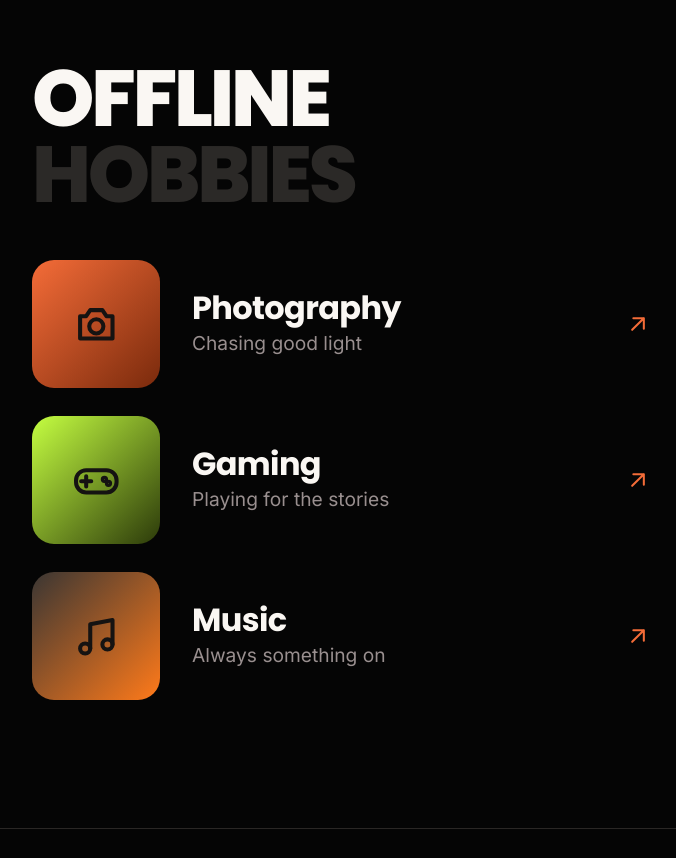
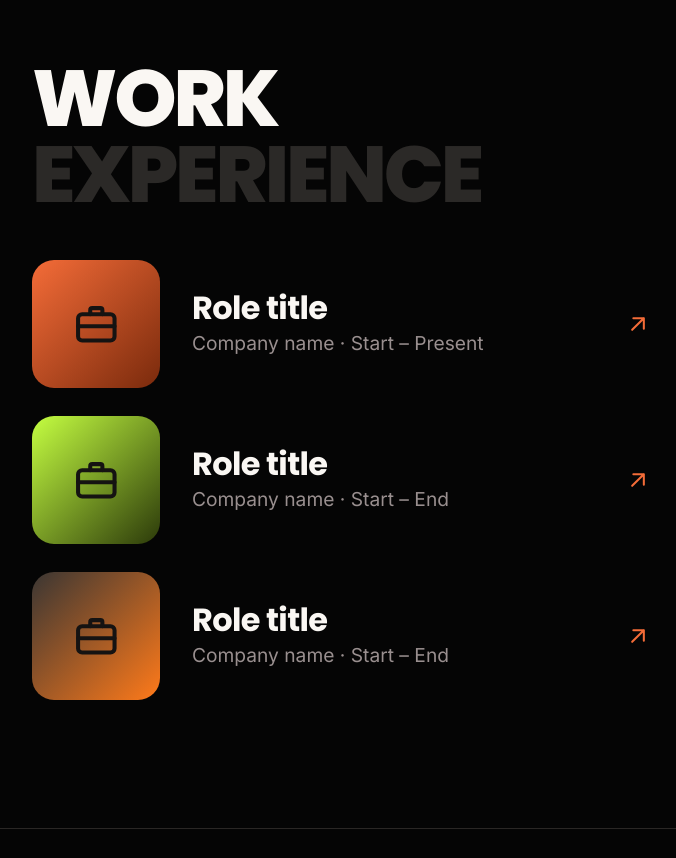
Before and after one commit to Thai2229/personal-website, a plain HTML site: page index.html in a window 1280 px wide. Shown: the part 1192-2050 px from the top of the page, without its empty margins (540-1216 px from the left). Drawn offline with Linux system fonts and the light colour scheme.

Commit message:
Home: recent projects and experience only (in progress)
Co-Authored-By: Claude Sonnet 5.5 <noreply@anthropic.com>
Claude-Session: https://claude.ai/code/session_013AA2twePgRDNoCM5SUjU1S

```diff
--- a/index.html
+++ b/index.html
@@ -53,9 +53,9 @@
 <h2 class="big" id="t-proj"><span>Recent</span> <span class="dim">projects</span></h2>
 <ul class="rows"><li><a class="row" href="https://physicsenginethai.vercel.app" target="_blank" rel="noopener noreferrer" aria-label="Physics Engine, C++ and WebAssembly physics engine, live demo, opens in a new tab"><span class="tile t1" aria-hidden="true"></span><span class="txt"><b>Physics Engine</b><span>C++ and WebAssembly physics engine</span></span><svg class="go" viewBox="0 0 24 24" aria-hidden="true"><path d="M7 17 17 7M8 7h9v9"/></svg></a></li><li><a class="row" href="https://github.com/Thai2229/Tempo" target="_blank" rel="noopener noreferrer" aria-label="Tempo, Typing-rhythm login with PyTorch, code on GitHub, opens in a new tab"><span class="tile t2" aria-hidden="true"></span><span class="txt"><b>Tempo</b><span>Typing-rhythm login with PyTorch</span></span><svg class="go" viewBox="0 0 24 24" aria-hidden="true"><path d="M7 17 17 7M8 7h9v9"/></svg></a></li><li><a class="row" href="https://productivity-app-client-gamma.vercel.app/" target="_blank" rel="noopener noreferrer" aria-label="Productivity App, Pomodoro, job tracker and habits, live demo, opens in a new tab"><span class="tile t3" aria-hidden="true"></span><span class="txt"><b>Productivity App</b><span>Pomodoro, job tracker and habits</span></span><svg class="go" viewBox="0 0 24 24" aria-hidden="true"><path d="M7 17 17 7M8 7h9v9"/></svg></a></li></ul>
 </section>
-<section class="teaser rise" style="--i:6" aria-labelledby="t-off">
-<h2 class="big" id="t-off"><span>Offline</span> <span class="dim">hobbies</span></h2>
-<ul class="rows"><li><a class="row" href="offline.html"><span class="tile t1" aria-hidden="true"><svg viewBox="0 0 24 24"><path d="M4 8h3l2-3h6l2 3h3v11H4z"/><circle cx="12" cy="13" r="3.500"/></svg></span><span class="txt"><b>Photography</b><span>Chasing good light</span></span><svg class="go" viewBox="0 0 24 24" aria-hidden="true"><path d="M7 17 17 7M8 7h9v9"/></svg></a></li><li><a class="row" href="offline.html"><span class="tile t2" aria-hidden="true"><svg viewBox="0 0 24 24"><rect x="2" y="7" width="20" height="11" rx="5"/><path d="M7 10v5M4.500 12.500h5"/><circle cx="16" cy="11.500" r=".8"/><circle cx="18" cy="13.500" r=".8"/></svg></span><span class="txt"><b>Gaming</b><span>Playing for the stories</span></span><svg class="go" viewBox="0 0 24 24" aria-hidden="true"><path d="M7 17 17 7M8 7h9v9"/></svg></a></li><li><a class="row" href="offline.html"><span class="tile t3" aria-hidden="true"><svg viewBox="0 0 24 24"><path d="M9 18V6l11-2v12"/><circle cx="6.500" cy="18" r="2.500"/><circle cx="17.500" cy="16" r="2.500"/></svg></span><span class="txt"><b>Music</b><span>Always something on</span></span><svg class="go" viewBox="0 0 24 24" aria-hidden="true"><path d="M7 17 17 7M8 7h9v9"/></svg></a></li></ul>
+<section class="teaser rise" style="--i:6" aria-labelledby="t-exp">
+<h2 class="big" id="t-exp"><span>Work</span> <span class="dim">Experience</span></h2>
+<ul class="rows"><li><a class="row" href="experience.html"><span class="tile t1" aria-hidden="true"><svg viewBox="0 0 24 24"><rect x="3" y="7" width="18" height="13" rx="2"/><path d="M9 7V5a1 1 0 0 1 1-1h4a1 1 0 0 1 1 1v2M3 13h18"/></svg></span><span class="txt"><b>Role title</b><span>Company name &middot; Start &ndash; Present</span></span><svg class="go" viewBox="0 0 24 24" aria-hidden="true"><path d="M7 17 17 7M8 7h9v9"/></svg></a></li><li><a class="row" href="experience.html"><span class="tile t2" aria-hidden="true"><svg viewBox="0 0 24 24"><rect x="3" y="7" width="18" height="13" rx="2"/><path d="M9 7V5a1 1 0 0 1 1-1h4a1 1 0 0 1 1 1v2M3 13h18"/></svg></span><span class="txt"><b>Role title</b><span>Company name &middot; Start &ndash; End</span></span><svg class="go" viewBox="0 0 24 24" aria-hidden="true"><path d="M7 17 17 7M8 7h9v9"/></svg></a></li><li><a class="row" href="experience.html"><span class="tile t3" aria-hidden="true"><svg viewBox="0 0 24 24"><rect x="3" y="7" width="18" height="13" rx="2"/><path d="M9 7V5a1 1 0 0 1 1-1h4a1 1 0 0 1 1 1v2M3 13h18"/></svg></span><span class="txt"><b>Role title</b><span>Company name &middot; Start &ndash; End</span></span><svg class="go" viewBox="0 0 24 24" aria-hidden="true"><path d="M7 17 17 7M8 7h9v9"/></svg></a></li></ul>
 </section>
 </div>
 </div>
```
